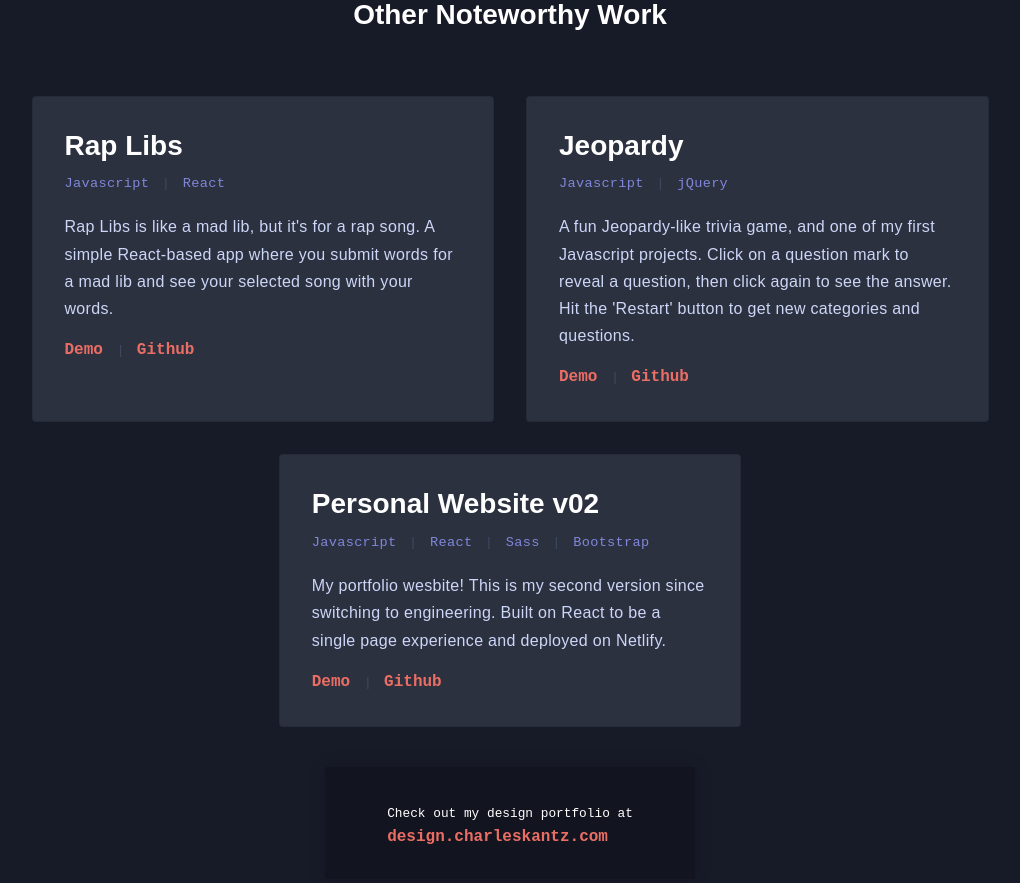
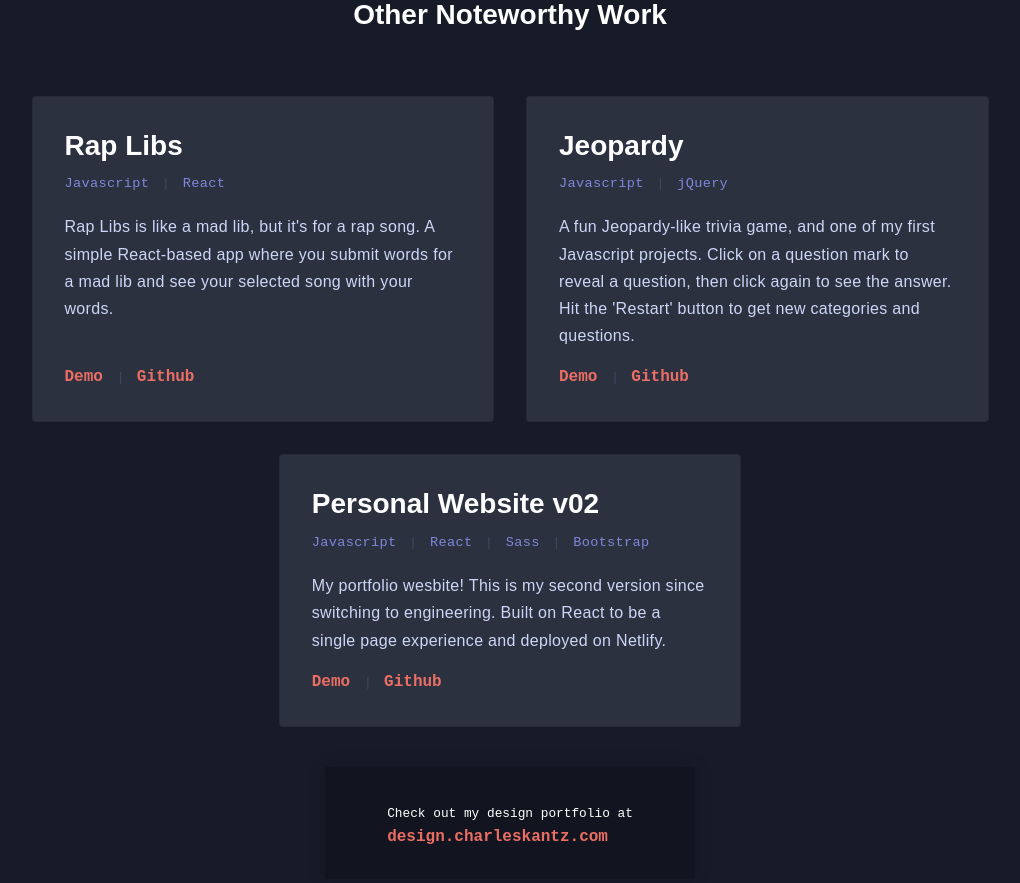
Before and after one commit to charleskantz/personal-site-v02, a React (Create React App) app: page / in a window 1280 px wide. Shown: the part 3200-4083 px from the top of the page, without its empty margins (130-1150 px from the left). Built offline with nearby package versions, Linux system fonts and the light colour scheme; a web font is replaced by a local one; what @fortawesome/pro-duotone-svg-icons, @fortawesome/pro-regular-svg-icons would draw is missing.

Commit message:
Demo/BH buttons will rest on bottom of cards now, updated Rap Libs data

```diff
--- a/src/WorkProjectItem.js
+++ b/src/WorkProjectItem.js
@@ -1,5 +1,5 @@
 import React from 'react';
-import { Row, Col, Card } from 'react-bootstrap';
+import { Card } from 'react-bootstrap';
 import generateTechTags from './utils/generateTechTags.js';
 import ProjectIcons from './ProjectIcons.js';
 
@@ -9,14 +9,10 @@ function WorkProjectItem({ title, company, description, tech, gh_link, demo_link
 
   return (
   <Card className="projectContainer col-lg-5 offset-lg-2 col-md-9 col-sm-12 m-3">
-    <Row>
-      <Col>
-      <h3>{title}</h3>
-      <p className="projectTech">{generateTechTags(tech, title)}</p>
-      <p>{description}</p>
-      <ProjectIcons github={gh_link} demo={demo_link} />
-      </Col>
-    </Row>
+    <h3>{title}</h3>
+    <p className="projectTech">{generateTechTags(tech, title)}</p>
+    <p>{description}</p>
+    <ProjectIcons github={gh_link} demo={demo_link} />
   </Card>
   )
 }
--- a/src/styles/_typography.scss
+++ b/src/styles/_typography.scss
@@ -173,6 +173,7 @@ li {
   @extend codeFont;
   color: $primaryColor;
   font-weight: 700;
+  margin-top: auto !important;
   // project demo and GH links
   .iconLinks {
     margin-right: 2px;
--- a/src/utils/workData.js
+++ b/src/utils/workData.js
@@ -104,8 +104,8 @@ const jobData = [
     tech: ["Javascript", "React"],
     img_link: "",
     img_align: "center",
-    gh_link: "https://github.com/charleskantz/jeopardy-game",
-    demo_link: "http://ck-jeopardy.surge.sh/",
+    gh_link: "https://github.com/charleskantz/rap-libs",
+    demo_link: "https://raplibs.charleskantz.com/",
     description: "Rap Libs is like a mad lib, but it's for a rap song. A simple React-based app where you submit words for a mad lib and see your selected song with your words."
   },
   {
```
